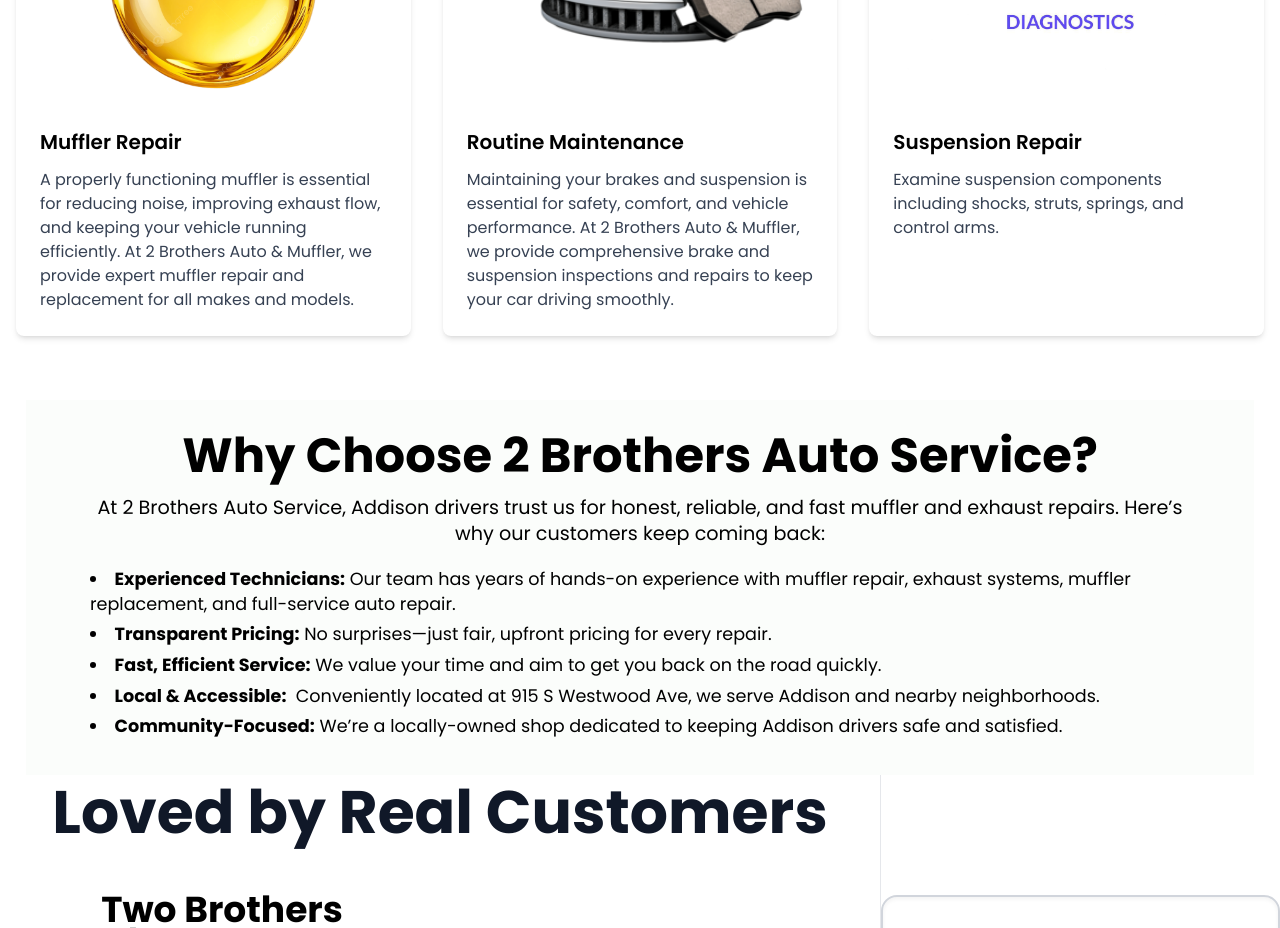
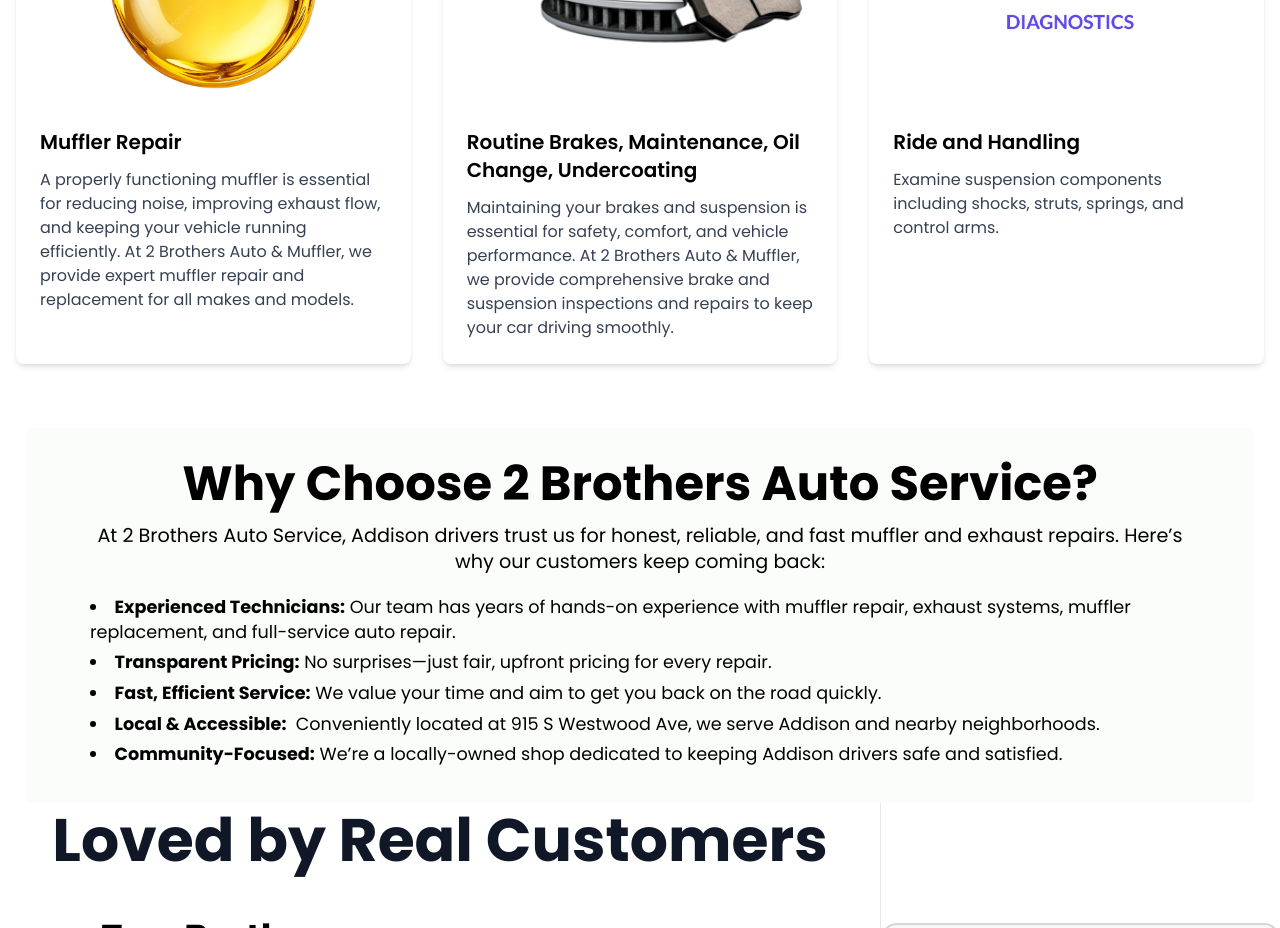
Before and after one commit to oscpaul/a-b, a Next.js app: page / in a window 1280 px wide. Shown: the part 1500-2428 px from the top of the page. Built offline with nearby package versions, Linux system fonts and the light colour scheme; grey boxes are pictures that could not be loaded.

Commit message:
Update Services.jsx

```diff
--- a/components/Services.jsx
+++ b/components/Services.jsx
@@ -10,14 +10,14 @@ export default function Services() {
         "A properly functioning muffler is essential for reducing noise, improving exhaust flow, and keeping your vehicle running efficiently. At 2 Brothers Auto & Muffler, we provide expert muffler repair and replacement for all makes and models.",
     },
     {
-      title: "Routine Maintenance",
+      title: "Routine Brakes, Maintenance, Oil Change, Undercoating",
             link : "/maintenance",
       img: "/brakes-1.png",
       description:
         "Maintaining your brakes and suspension is essential for safety, comfort, and vehicle performance. At 2 Brothers Auto & Muffler, we provide comprehensive brake and suspension inspections and repairs to keep your car driving smoothly.",
     },
     {
-      title: "Suspension Repair",
+      title: "Ride and Handling",
                   link : "/suspension-service",
       img: "diagnostics-1.png",
       description: "Examine suspension components including shocks, struts, springs, and control arms.",
```
